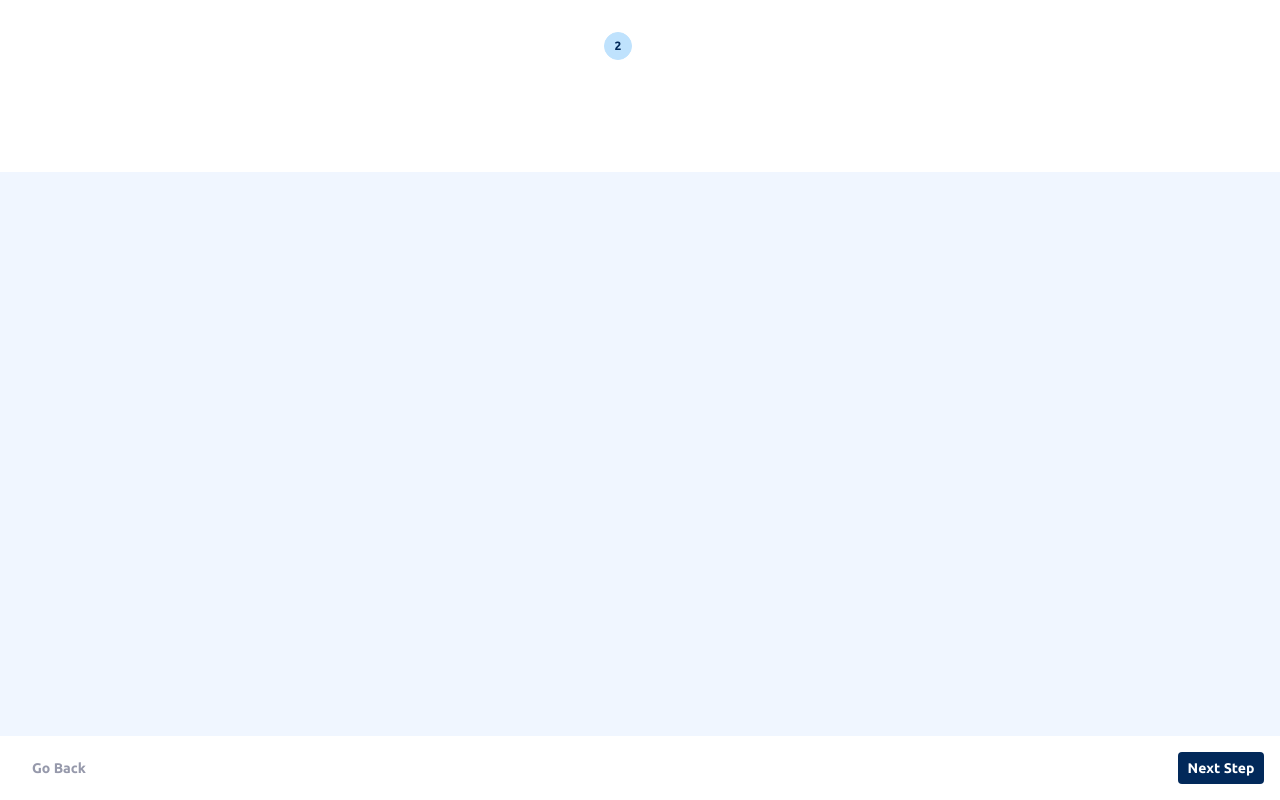
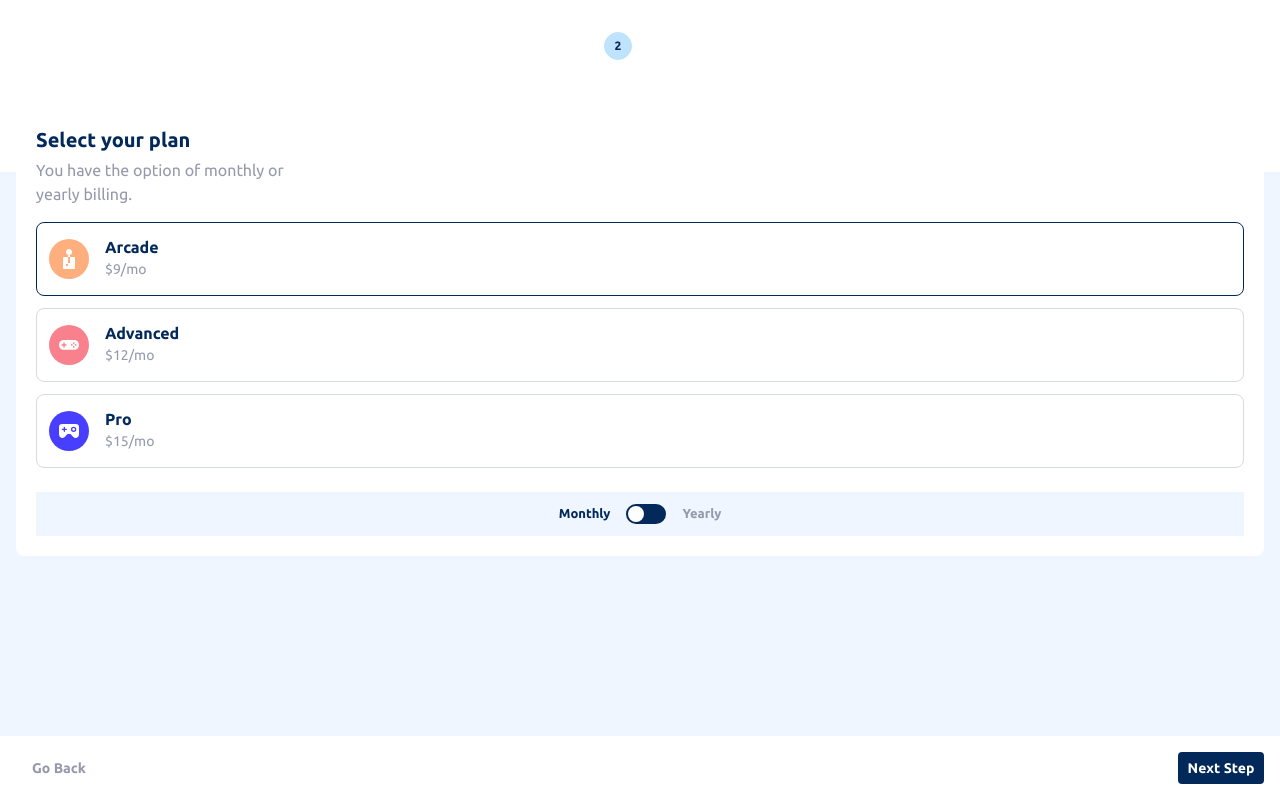
Before and after one commit to carolinavalladares/multi-step-form, a React (Vite) app: page / in a window 1280 px wide. Both pictures are taken after typing "Sample", "name@example.com", "Sample" into the empty fields and a click on the button "Next Step". Built offline with nearby package versions, Linux system fonts and the light colour scheme.

Commit message:
feat: add form step 2

```diff
--- a/src/App.tsx
+++ b/src/App.tsx
@@ -1,16 +1,17 @@
 import "./App.css";
 
 import StepOne from "./components/StepOne";
-import { useFormContext } from "./hooks/useFormContext";
+import StepTwo from "./components/StepTwo";
+import { useFormInfo } from "./hooks/useFormInfo";
 
 function App() {
-  const { step, updateStep } = useFormContext();
+  const { step, setStep } = useFormInfo();
 
   const handlePrevStep = () => {
     if (step <= 1) {
       return;
     }
-    return updateStep(step - 1);
+    return setStep(step - 1);
   };
 
   return (
@@ -75,14 +76,16 @@ function App() {
       </div>
 
       <div className="flex-1 bg-magnolia flex flex-col">
-        <div className="flex-1 relative px-4">
+        <div className="flex-1 relative px-4 ">
           <div className=" bg-white w-full pt-7 pb-5 px-5 rounded-lg -translate-y-[74px]">
-            {step == 1 ? <StepOne /> : null}
+            {step == 1 ? <StepOne /> : step == 2 ? <StepTwo /> : null}
           </div>
         </div>
 
         {/* buttons */}
-        <div className="flex items-center justify-between p-4 bg-white">
+        <div
+          className={`flex items-center justify-between p-4 bg-white max-md:absolute max-md:bottom-0 max-md:w-full`}
+        >
           {step > 1 ? (
             <button
               onClick={handlePrevStep}
--- a/src/components/StepOne.tsx
+++ b/src/components/StepOne.tsx
@@ -1,4 +1,4 @@
-import { useFormContext } from "../hooks/useFormContext";
+import { useFormInfo } from "../hooks/useFormInfo";
 import { useForm, SubmitHandler } from "react-hook-form";
 
 interface FormFields {
@@ -12,17 +12,16 @@ export default function StepOne() {
     name,
     email,
     phoneNumber,
-    updateStep,
+    setStep,
     step,
-    updateEmail,
-    updateName,
-    updatePhoneNumber,
-  } = useFormContext();
+    setEmail,
+    setName,
+    setPhoneNumber,
+  } = useFormInfo();
 
   const {
     register,
     handleSubmit,
-    watch,
     formState: { errors },
   } = useForm<FormFields>({
     defaultValues: { name, email, phone: phoneNumber },
@@ -31,11 +30,11 @@ export default function StepOne() {
   const submit: SubmitHandler<FormFields> = (data) => {
     console.log(data);
 
-    updateName(data.name);
-    updateEmail(data.email);
-    updatePhoneNumber(data.phone);
+    setName(data.name);
+    setEmail(data.email);
+    setPhoneNumber(data.phone);
 
-    updateStep(step + 1);
+    setStep(step + 1);
   };
 
   return (
--- /dev/null
+++ b/src/components/StepTwo.tsx
@@ -0,0 +1,164 @@
+import { useEffect, useState } from "react";
+import { planType } from "../../types";
+import { useFormInfo } from "../hooks/useFormInfo";
+
+const planOptions = {
+  monthly: [
+    {
+      name: "arcade",
+      pricePerPeriod: 9,
+      tag: "",
+      icon: "images/icon-arcade.svg",
+    },
+    {
+      name: "advanced",
+      pricePerPeriod: 12,
+      tag: "",
+      icon: "images/icon-advanced.svg",
+    },
+    {
+      name: "pro",
+      pricePerPeriod: 15,
+      tag: "",
+      icon: "images/icon-pro.svg",
+    },
+  ],
+  yearly: [
+    {
+      name: "arcade",
+      pricePerPeriod: 90,
+      tag: "2 months free",
+      icon: "images/icon-arcade.svg",
+    },
+    {
+      name: "advanced",
+      pricePerPeriod: 120,
+      tag: "2 months free",
+      icon: "images/icon-advanced.svg",
+    },
+    {
+      name: "pro",
+      pricePerPeriod: 150,
+      tag: "2 months free",
+      icon: "images/icon-pro.svg",
+    },
+  ],
+};
+
+type PlanGroupType = planType[];
+
+export default function StepTwo() {
+  const { billingPeriod, setBillingPeriod, plan, setPlan, setStep, step } =
+    useFormInfo();
+  const [planGroup, setPlanGroup] = useState<PlanGroupType>(
+    planOptions.monthly
+  );
+
+  useEffect(() => {
+    if (billingPeriod == "monthly") {
+      setPlanGroup(planOptions.monthly);
+    } else {
+      setPlanGroup(planOptions.yearly);
+    }
+  }, [billingPeriod]);
+
+  const handleChangeBillingPeriod = () => {
+    if (billingPeriod == "monthly") {
+      setBillingPeriod("yearly");
+    } else {
+      setBillingPeriod("monthly");
+    }
+  };
+
+  const handleChangePlan = (
+    e: React.MouseEvent<HTMLDivElement, MouseEvent>
+  ) => {
+    const target = e.currentTarget as HTMLDivElement;
+
+    const name = target.getAttribute("id") as string;
+
+    const selectedPlan = planGroup.find((plan) => plan.name == name);
+
+    selectedPlan && setPlan(selectedPlan);
+  };
+
+  const onSubmit = (e: React.FormEvent<HTMLFormElement>) => {
+    e.preventDefault();
+
+    setStep(step + 1);
+  };
+
+  return (
+    <form id="step-2" onSubmit={onSubmit}>
+      <h1 className="text-xl font-bold text-marine-blue mb-1">
+        Select your plan
+      </h1>
+      <p className="text-cool-gray mb-4 max-w-[250px]">
+        You have the option of monthly or yearly billing.
+      </p>
+
+      <div className="pb-3">
+        {planGroup.map((planOption, index) => {
+          return (
+            <div
+              onClick={handleChangePlan}
+              id={planOption.name}
+              className={`flex items-center justify-start gap-4 p-3 rounded-lg mb-3 border ${
+                plan?.name == planOption.name
+                  ? "border-marine-blue"
+                  : "border-light-gray"
+              }`}
+              key={index}
+            >
+              <div>
+                <img
+                  src={planOption.icon}
+                  alt={`${planOption.name} plan icon`}
+                />
+              </div>
+              <div>
+                <h2 className="text-marine-blue font-semibold capitalize">
+                  {planOption.name}
+                </h2>
+                <p className="text-sm text-cool-gray mb-1">
+                  ${planOption.pricePerPeriod}/
+                  {billingPeriod == "monthly" ? "mo" : "yr"}
+                </p>
+                {planOption.tag && (
+                  <p className="text-xs text-marine-blue">{planOption.tag}</p>
+                )}
+              </div>
+            </div>
+          );
+        })}
+      </div>
+
+      <div className="bg-magnolia flex items-center justify-center gap-4 p-3">
+        <span
+          className={`text-[13px] font-semibold ${
+            billingPeriod == "monthly" ? "text-marine-blue" : "text-cool-gray"
+          }`}
+        >
+          Monthly
+        </span>
+        <div
+          onClick={handleChangeBillingPeriod}
+          className="relative bg-marine-blue w-10 h-5 rounded-full flex items-center"
+        >
+          <div
+            className={`bg-white h-4 w-4 rounded-full relative transition-all duration-300 ${
+              billingPeriod == "monthly" ? "left-[2px]" : "left-[22px]"
+            }`}
+          ></div>
+        </div>
+        <span
+          className={`text-[13px] font-semibold ${
+            billingPeriod == "yearly" ? "text-marine-blue" : "text-cool-gray"
+          }`}
+        >
+          Yearly
+        </span>
+      </div>
+    </form>
+  );
+}
--- a/src/contexts/FormContext.tsx
+++ b/src/contexts/FormContext.tsx
@@ -3,16 +3,19 @@ import { planType, billingOptionsType, addonsType } from "../../types";
 
 interface IFormContext {
   step: number;
-  updateStep: (next: number) => void;
   name: string;
   email: string;
   phoneNumber: string;
   billingPeriod: billingOptionsType;
   plan: planType | null;
   addOns: addonsType[];
-  updateName: (str: string) => void;
-  updateEmail: (str: string) => void;
-  updatePhoneNumber: (str: string) => void;
+  setStep: React.Dispatch<React.SetStateAction<number>>;
+  setName: React.Dispatch<React.SetStateAction<string>>;
+  setEmail: React.Dispatch<React.SetStateAction<string>>;
+  setPhoneNumber: React.Dispatch<React.SetStateAction<string>>;
+  setPlan: React.Dispatch<React.SetStateAction<planType>>;
+  setBillingPeriod: React.Dispatch<React.SetStateAction<billingOptionsType>>;
+  setAddOns: React.Dispatch<React.SetStateAction<addonsType[]>>;
 }
 
 interface IProps {
@@ -28,22 +31,13 @@ export default function FormContextProvider({ children }: IProps) {
   const [phoneNumber, setPhoneNumber] = useState<string>("");
   const [billingPeriod, setBillingPeriod] =
     useState<billingOptionsType>("monthly");
-  const [plan, setPlan] = useState<planType | null>(null);
+  const [plan, setPlan] = useState<planType>({
+    name: "arcade",
+    icon: "/images/icon-arcade.svg",
+    tag: "",
+    pricePerPeriod: 9,
+  });
   const [addOns, setAddOns] = useState<addonsType[]>([]);
-
-  const updateStep = (next: number) => {
-    setStep(next);
-  };
-
-  const updateName = (str: string) => {
-    setName(str);
-  };
-  const updateEmail = (str: string) => {
-    setEmail(str);
-  };
-  const updatePhoneNumber = (str: string) => {
-    setPhoneNumber(str);
-  };
 
   return (
     <FormContext.Provider
@@ -52,13 +46,16 @@ export default function FormContextProvider({ children }: IProps) {
         email,
         phoneNumber,
         step,
-        updateStep,
         billingPeriod,
         plan,
         addOns,
-        updateName,
-        updateEmail,
-        updatePhoneNumber,
+        setStep,
+        setName,
+        setEmail,
+        setPhoneNumber,
+        setPlan,
+        setBillingPeriod,
+        setAddOns,
       }}
     >
       {children}
--- a/src/hooks/useFormContext.ts
+++ b/src/hooks/useFormInfo.ts
@@ -1,19 +1,22 @@
 import { useContext } from "react";
 import { FormContext } from "../contexts/FormContext";
 
-export const useFormContext = () => {
+export const useFormInfo = () => {
   const {
     name,
     email,
     phoneNumber,
     step,
-    updateStep,
+    setStep,
     billingPeriod,
     plan,
     addOns,
-    updateName,
-    updateEmail,
-    updatePhoneNumber,
+    setName,
+    setEmail,
+    setPhoneNumber,
+    setPlan,
+    setBillingPeriod,
+    setAddOns,
   } = useContext(FormContext);
 
   return {
@@ -21,12 +24,15 @@ export const useFormContext = () => {
     email,
     phoneNumber,
     step,
-    updateStep,
+    setStep,
     billingPeriod,
     plan,
     addOns,
-    updateName,
-    updateEmail,
-    updatePhoneNumber,
+    setName,
+    setEmail,
+    setPhoneNumber,
+    setPlan,
+    setBillingPeriod,
+    setAddOns,
   };
 };
--- a/types.d.ts
+++ b/types.d.ts
@@ -2,7 +2,9 @@ export type billingOptionsType = "monthly" | "yearly";
 
 export type planType = {
   name: string;
-  pricePerPeriod: string;
+  pricePerPeriod: number;
+  tag: string;
+  icon: string;
 };
 
 export type addonsType = {
```
